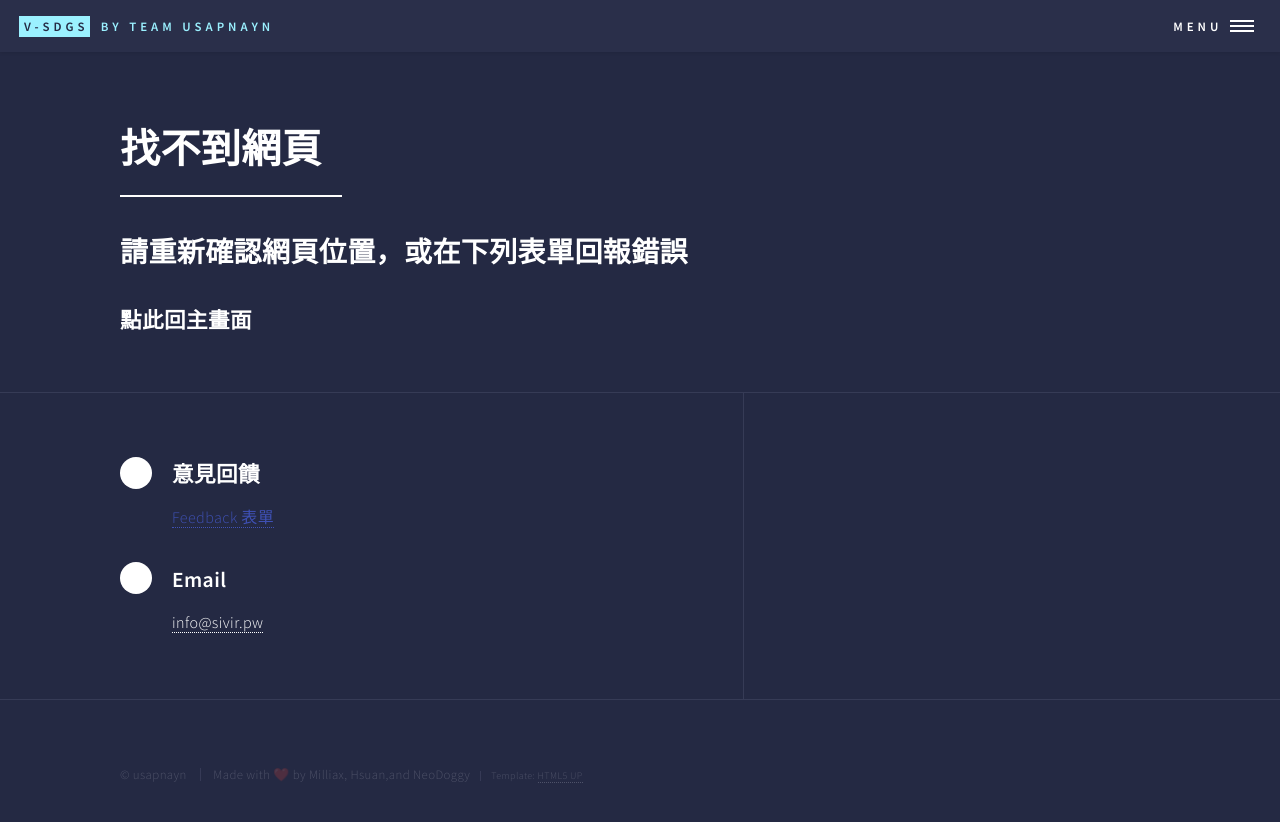
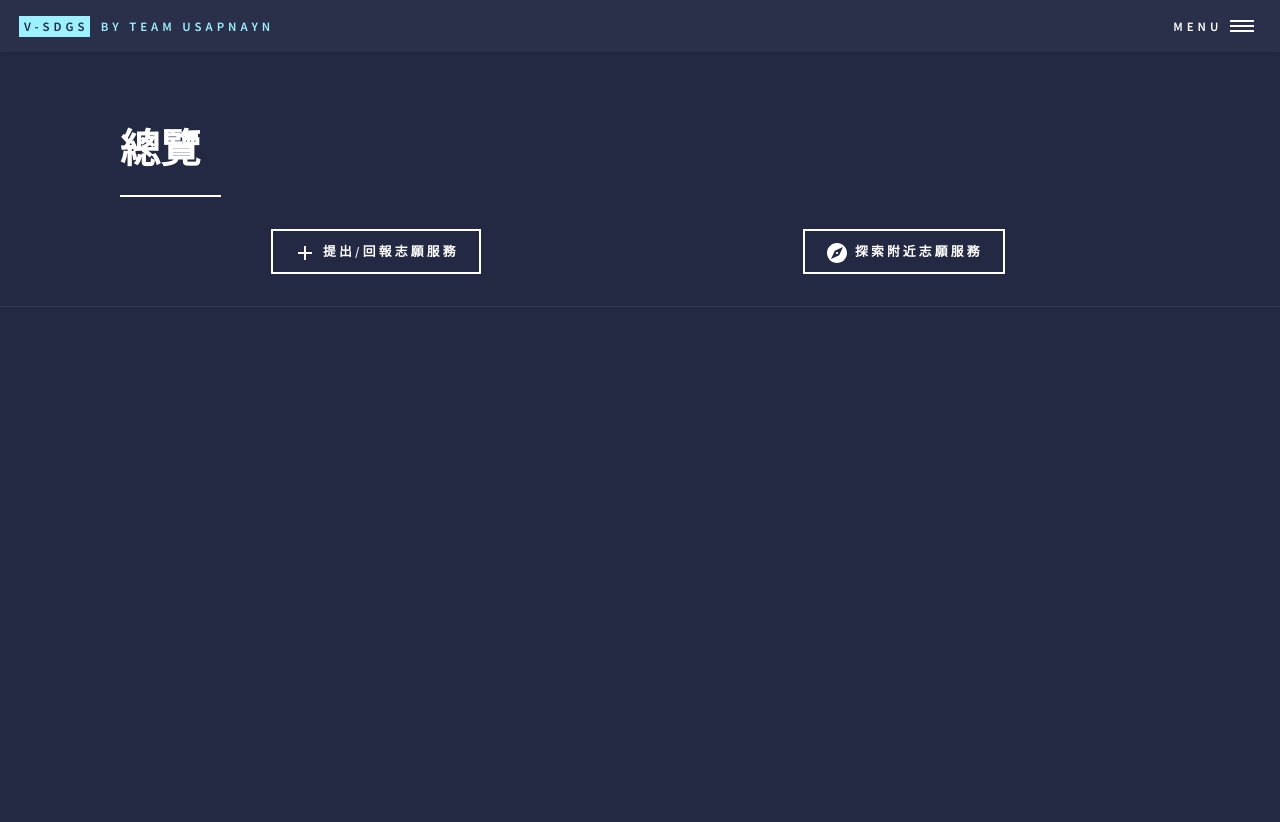
Before and after one commit to milliax/hackthon, a Next.js app: page /dashboard in a window 1280 px wide. Before the commit this address had no page. Shown: the top 822 px of the page. After the commit the page ends 800 px from the top, so only its background shows below. Built offline with nearby package versions, Linux system fonts and the light colour scheme; a web font is replaced by a local one.

Commit message:
add dashboard

```diff
--- /dev/null
+++ b/pages/dashboard.js
@@ -0,0 +1,45 @@
+import Title from "../component/Title";
+import {useEffect, useRef} from "react";
+import {
+    Grid,
+    Link
+} from "@material-ui/core";
+import Cookies from "universal-cookie/lib";
+import AddIcon from "@material-ui/icons/Add";
+import ExploreIcon from '@material-ui/icons/Explore';
+
+export default function Report() {
+    const cookies = new Cookies()
+    const isInitState = useRef(true)
+
+    useEffect(()=>{
+        if(isInitState.current){
+            isInitState.current = false
+
+        }
+    })
+
+    return (
+        <div id="wrapper">
+            {/*<LinearProgress hidden={!loading}/>*/}
+            <Title title="總覽"/>
+            <div id="main" className="alt">
+                <section id="one">
+                    <div className="inner">
+                        <header className="major">
+                            <h1>總覽</h1>
+                        </header>
+                        <Grid container spacing={2}>
+                            <Grid item xs={6} style={{textAlign: 'center'}}>
+                                <button onClick={e=>location.replace('/report')} style={{color: 'white'}}><AddIcon/> 提出/回報志願服務</button>
+                            </Grid>
+                            <Grid item xs={6} style={{textAlign: 'center'}}>
+                                <button onClick={e=>location.replace('/discover')} style={{color: 'white'}}><ExploreIcon/> 探索附近志願服務</button>
+                            </Grid>
+                        </Grid>
+                    </div>
+                </section>
+            </div>
+        </div>
+    )
+}
```
